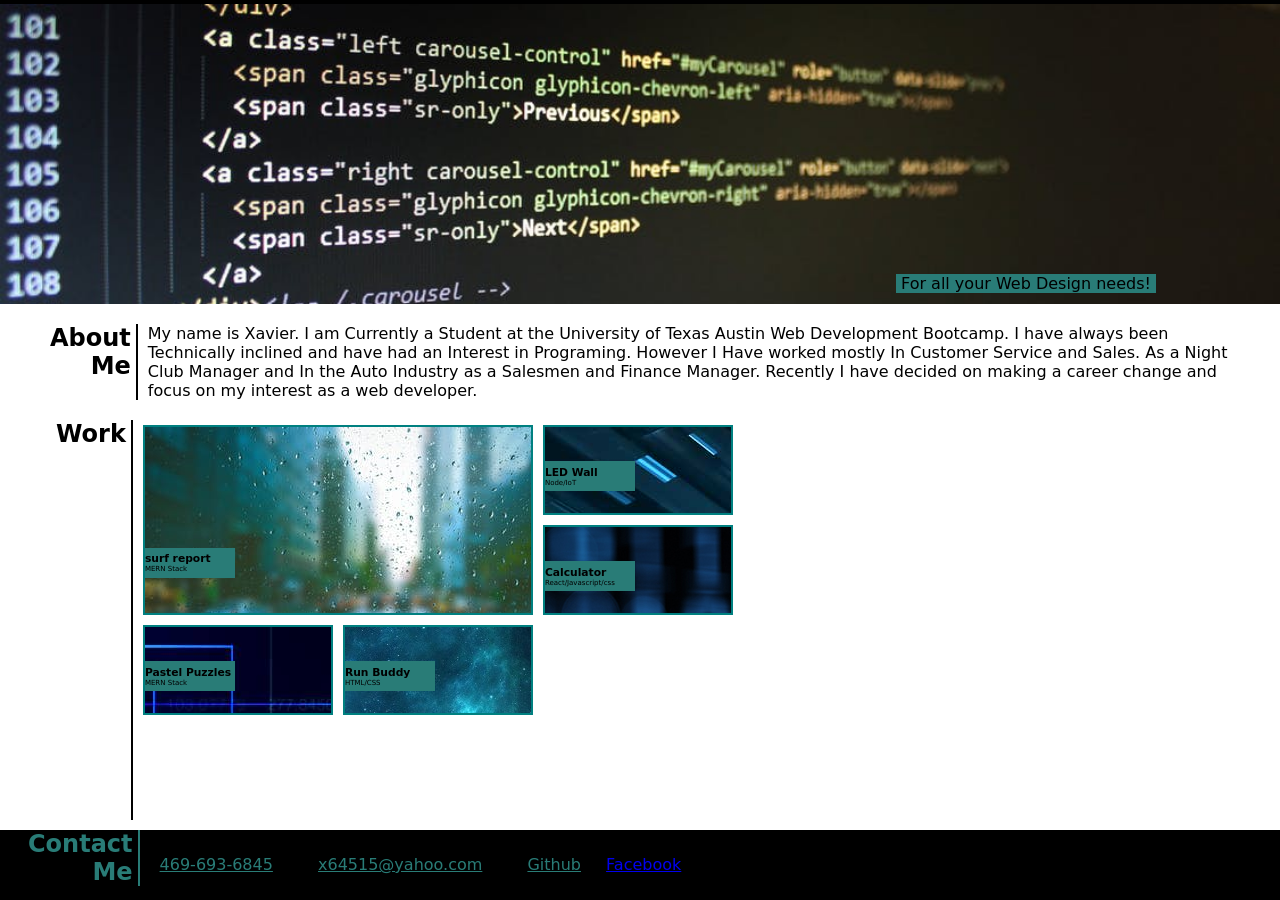
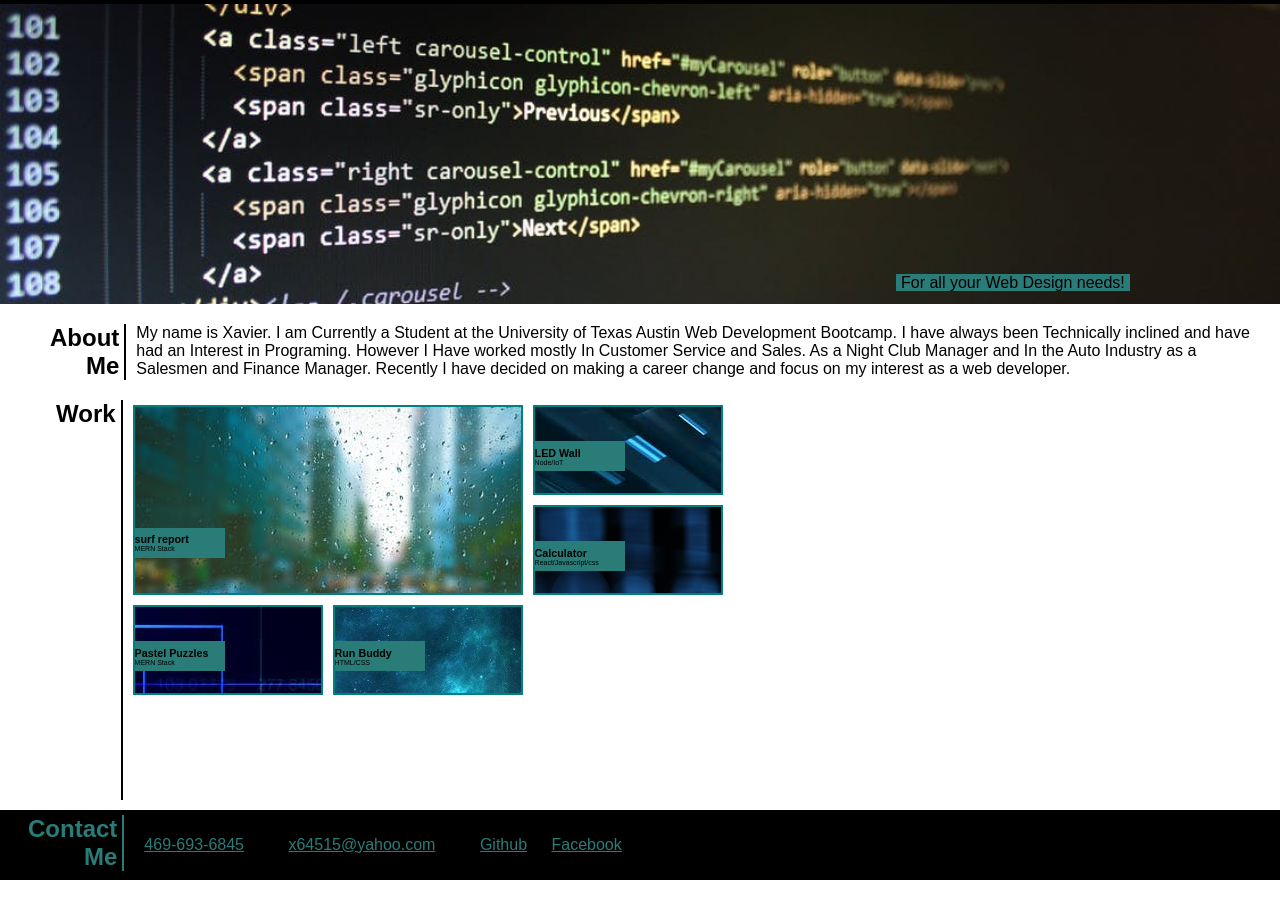
Before and after one commit to x64515/portfolio, a plain HTML site: page index.html in a window 1280 px wide. Shown: the part 65-965 px from the top of the page. Drawn offline with Linux system fonts and the light colour scheme.

Commit message:
completed

```diff
--- a/assets/style.css
+++ b/assets/style.css
@@ -2,7 +2,16 @@
     box-sizing: border-box;
     margin: 0;
     padding: 0;
-    font-family: cursive ;
+
+}
+body{
+  font-family: Arial, Helvetica, sans-serif;
+}
+a:link{
+  color:#297c77;
+}
+a:visited{
+  color:red;
 }
 header {
     padding: 20px 35px;
@@ -145,6 +154,7 @@ footer{
   text-decoration: none;
 }
 footer h2{
+  margin-top:5px;
   padding-left: 28px;
   padding-right: 5px;
   text-align: right;
```
